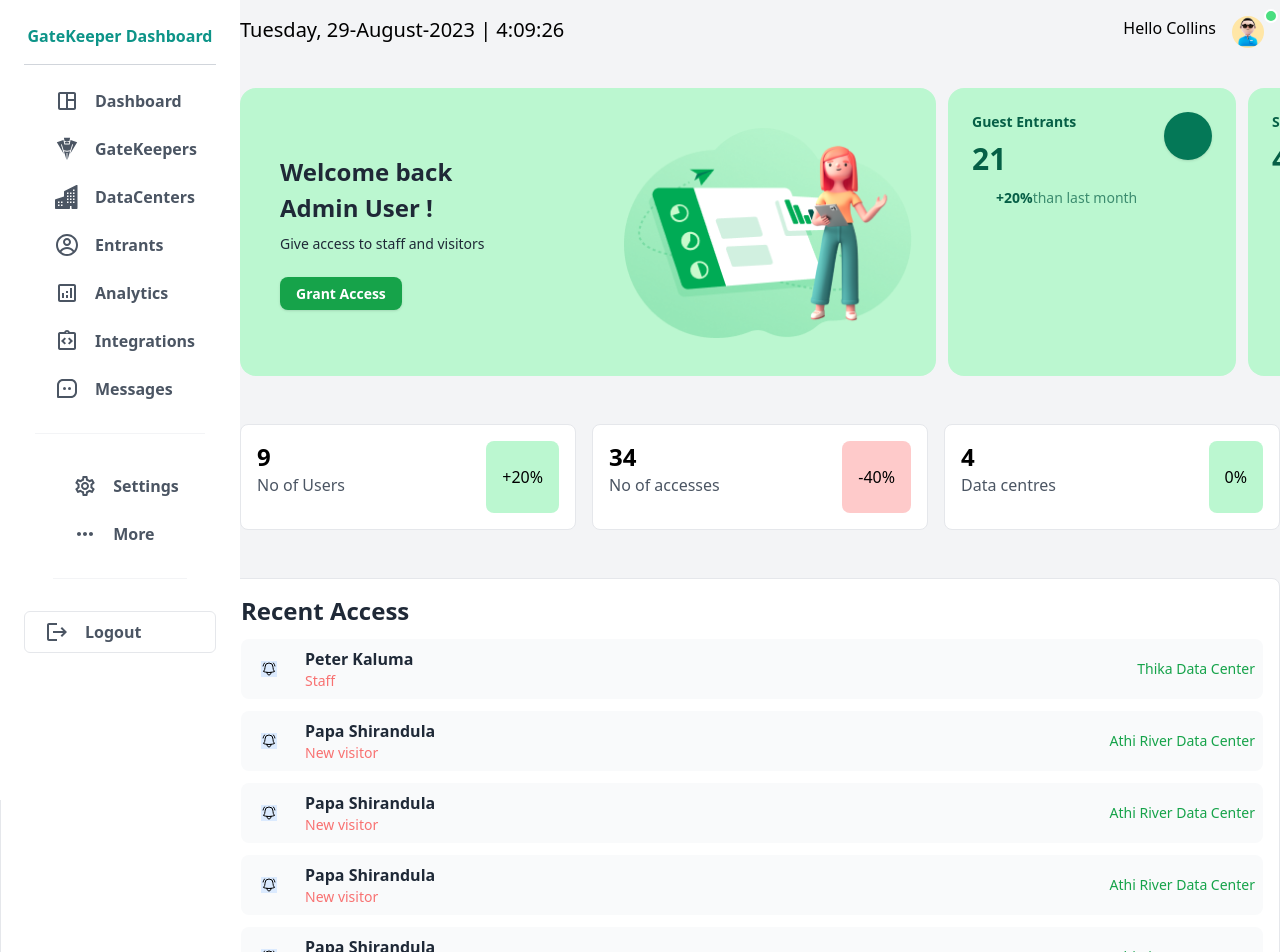
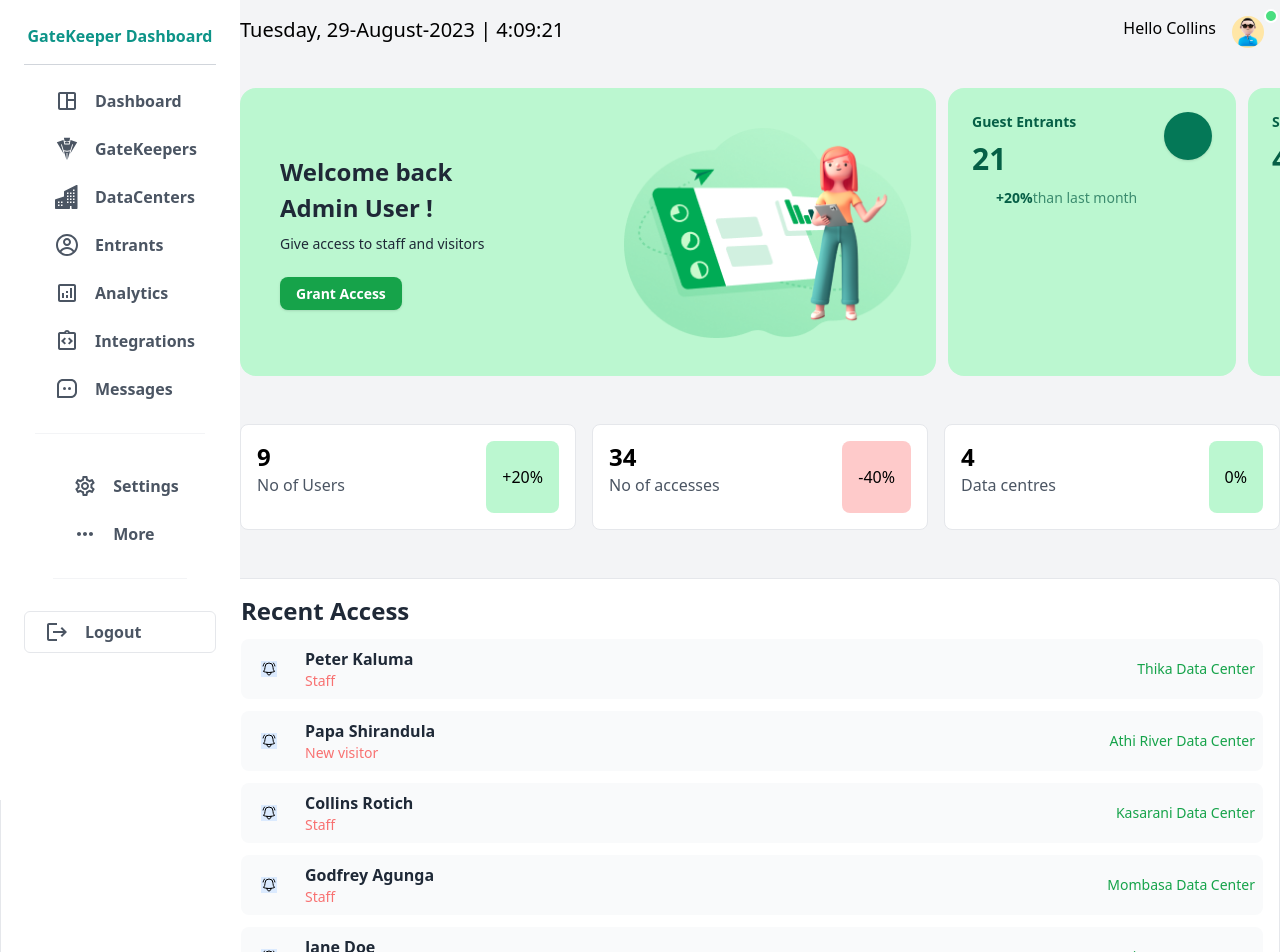
Before and after one commit to collinskrotich/sfc_access_management, a Next.js app: page / in a window 1280 px wide. Shown: the top 952 px of the page. Built offline with nearby package versions, Linux system fonts and the light colour scheme.

Commit message:
Removed client server hydration issues

```diff
--- a/components/Header.jsx
+++ b/components/Header.jsx
@@ -1,28 +1,16 @@
-'use client'
-import React, { useState, useEffect } from 'react';
+import React from 'react';
 
 const months = [
   'January', 'February', 'March', 'April', 'May', 'June',
   'July', 'August', 'September', 'October', 'November', 'December'
 ];
 
-const Header = () => {
-
-  const [currentDateTime, setCurrentDateTime] = useState(new Date());
-
-  useEffect(() => {
-    const intervalId = setInterval(() => {
-      setCurrentDateTime(new Date());
-    }, 1000); // Update every 5 second
-
-    return () => {
-      clearInterval(intervalId);
-    };
-  }, []);
-
 const daysOfWeek = [
   'Sunday', 'Monday', 'Tuesday', 'Wednesday', 'Thursday', 'Friday', 'Saturday'
 ];
+
+export default function Header() {
+  const currentDateTime = new Date(); // Get the current date and time
 
   const formattedDay = daysOfWeek[currentDateTime.getDay()];
 
@@ -53,8 +41,5 @@ const Header = () => {
       </div>
 
     </div>
-
-  )
+  );
 }
-
-export default Header
--- a/data/data.js
+++ b/data/data.js
@@ -20,11 +20,29 @@ export const data = [
     {
         id: 12,
         name: {
-            first: 'Athi River',
+            first: 'Kasarani',
             last: 'Data Center',
         },
-        temp: 'Papa Shirandula',
-        status: 'New visitor',
+        temp: 'Collins Rotich',
+        status: 'Staff',
+    },
+    {
+        id: 12,
+        name: {
+            first: 'Mombasa',
+            last: 'Data Center',
+        },
+        temp: 'Godfrey Agunga',
+        status: 'Staff',
+    },
+    {
+        id: 12,
+        name: {
+            first: 'Limuru',
+            last: 'Data Center',
+        },
+        temp: 'Jane Doe',
+        status: 'Contractor',
     },
     {
         id: 12,
@@ -32,26 +50,8 @@ export const data = [
             first: 'Athi River',
             last: 'Data Center',
         },
-        temp: 'Papa Shirandula',
-        status: 'New visitor',
-    },
-    {
-        id: 12,
-        name: {
-            first: 'Athi River',
-            last: 'Data Center',
-        },
-        temp: 'Papa Shirandula',
-        status: 'New visitor',
-    },
-    {
-        id: 12,
-        name: {
-            first: 'Athi River',
-            last: 'Data Center',
-        },
-        temp: 'Papa Shirandula',
-        status: 'New visitor',
+        temp: 'John Mwiko',
+        status: 'Staff',
     },
 
 ]
```
Lines whose indentation alone changed are shown as unchanged.
